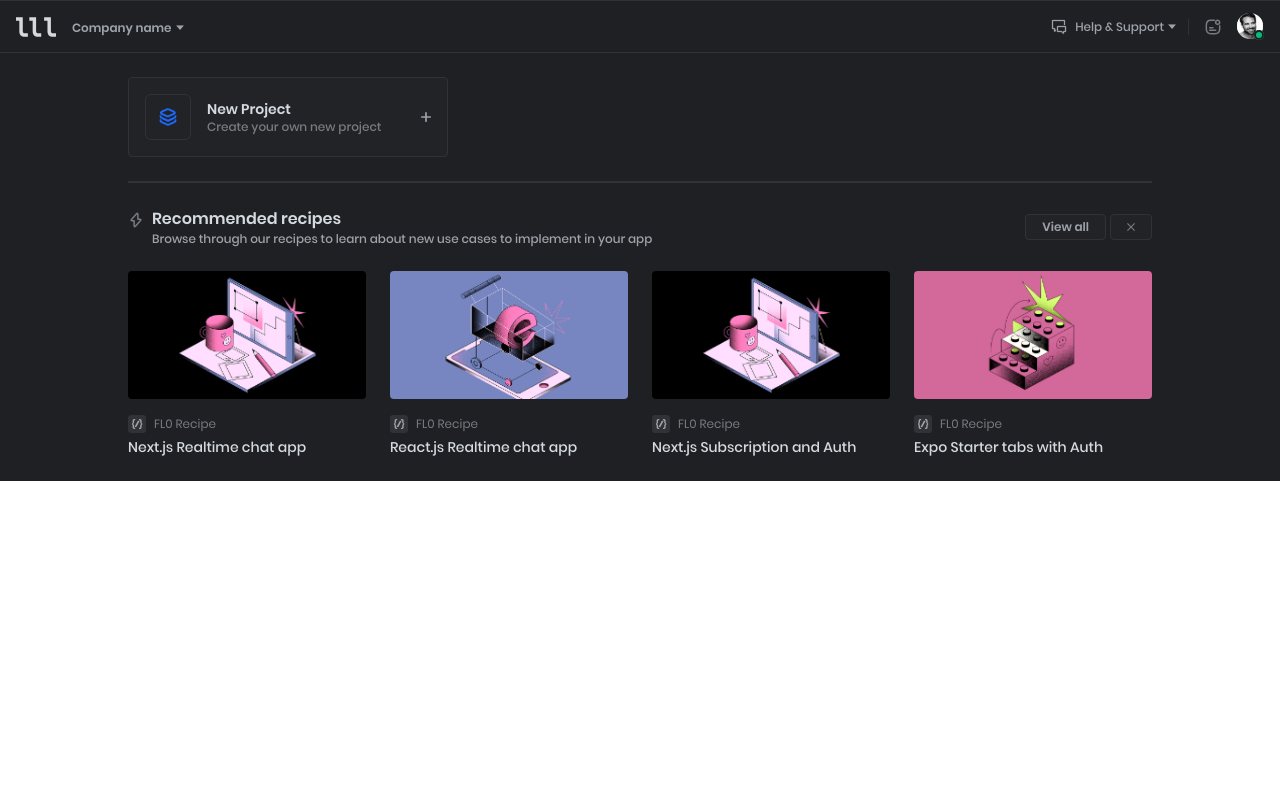
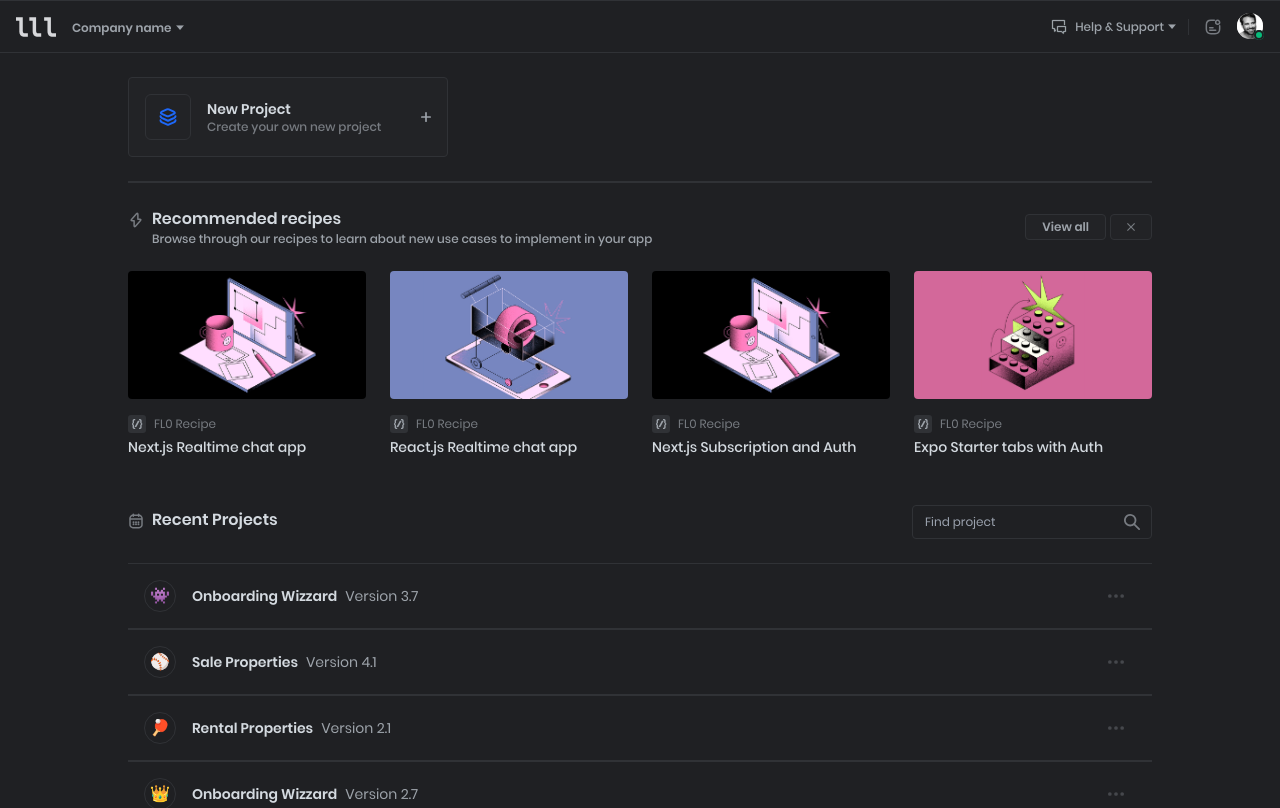
Before and after one commit to itsmetambui/fl0-assessment, a Next.js app: page / in a window 1280 px wide. Shown: the top 808 px of the page. Built offline with nearby package versions, Linux system fonts and the light colour scheme.

Commit message:
feat: add recent projects section

```diff
--- /dev/null
+++ b/components/ProjectCard.tsx
@@ -0,0 +1,107 @@
+import cn from "classnames";
+import { Popover, Transition } from "@headlessui/react";
+import { Fragment } from "react";
+import Image from "next/image";
+import Link from "next/link";
+
+type ProjectCardProps = React.HTMLProps<HTMLDivElement> & {
+  id: string;
+  icon: string;
+  name: string;
+  versions: {
+    number: number;
+    env: string;
+    timestamp: Date;
+  }[];
+};
+
+export default function ProjectCard({
+  id,
+  icon,
+  name,
+  versions,
+  ...divProps
+}: ProjectCardProps) {
+  return (
+    <div
+      {...divProps}
+      className={cn(
+        "flex justify-between items-center p-4 border-t border-b border-dark-lighter",
+        divProps.className
+      )}
+    >
+      <div className="flex items-center justify-between gap-4">
+        <div className="relative flex items-center justify-center w-8 h-8 border rounded-full border-dark-lighter">
+          {icon}
+        </div>
+        <div className="text-sm">
+          <span className="mr-2 font-semibold text-spacegrey-lighter">
+            {name}
+          </span>
+          <span className="font-regular text-spacegrey">{`Version ${versions[0].number}`}</span>
+        </div>
+      </div>
+      <div>
+        <Popover className="relative">
+          <Popover.Button className="inline-flex items-center px-3 py-2 text-base font-medium rounded-md focus:outline-none focus-visible:ring-1 focus-visible:ring-white focus-visible:ring-opacity-75">
+            <Image
+              src="/images/3 Dotts workspace.svg"
+              height={16}
+              width={16}
+              alt="project menu"
+            />
+          </Popover.Button>
+          <Transition
+            as={Fragment}
+            enter="transition ease-out duration-200"
+            enterFrom="opacity-0 translate-y-1"
+            enterTo="opacity-100 translate-y-0"
+            leave="transition ease-in duration-150"
+            leaveFrom="opacity-100 translate-y-0"
+            leaveTo="opacity-0 translate-y-1"
+          >
+            <Popover.Panel className="absolute z-10 p-1 transform -translate-x-full border rounded-md w-72 left-1/2 border-dark-lighter bg-dark-darker">
+              <div className="p-2 overflow-hidden rounded-lg shadow-lg ring-1 ring-black ring-opacity-5 ">
+                <div className="mb-6 text-xs font-medium text-spacegrey">
+                  Versions
+                </div>
+                <div>
+                  {versions.map((v) => (
+                    <Link
+                      key={v.number}
+                      href={`/projects/${id}/versions/${v.number}`}
+                      passHref
+                    >
+                      <div className="flex items-start justify-start gap-6 p-2 my-2 text-sm border rounded-sm cursor-pointer border-dark-lighter">
+                        <div className="basis-12">
+                          <span
+                            className={cn(
+                              "px-1 rounded-sm font-medium uppercase bg-opacity-30",
+                              {
+                                "bg-green-400 text-green-600": v.env === "uta",
+                                " bg-orange-400 text-orange-600":
+                                  v.env === "prod",
+                              }
+                            )}
+                          >
+                            {v.env}
+                          </span>
+                        </div>
+                        <div>
+                          <p className="font-semibold text-spacegrey-lighter">
+                            {name}
+                          </p>
+                          <p className="font-regular text-spacegrey">{`Version ${v.number}`}</p>
+                        </div>
+                      </div>
+                    </Link>
+                  ))}
+                </div>
+              </div>
+            </Popover.Panel>
+          </Transition>
+        </Popover>
+      </div>
+    </div>
+  );
+}
--- a/package.json
+++ b/package.json
@@ -8,6 +8,7 @@
     "lint": "next lint"
   },
   "dependencies": {
+    "@headlessui/react": "^1.4.3",
     "classnames": "^2.3.1",
     "next": "12.0.10",
     "react": "17.0.2",
--- a/pages/index.tsx
+++ b/pages/index.tsx
@@ -5,6 +5,7 @@
 
 import Header from "../components/Header";
 import NewProjectButton from "../components/NewProjectButton";
+import ProjectCard from "../components/ProjectCard";
 import RecipeCard from "../components/RecipeCard";
 
 const Home: NextPage = () => {
@@ -38,6 +39,128 @@
         image: "/images/Mask Group -2.png",
       },
       name: "Expo Starter tabs with Auth",
+    },
+  ];
+
+  const projects = [
+    {
+      id: uuidv4(),
+      icon: "👾",
+      name: "Onboarding Wizzard",
+      versions: [
+        {
+          number: 3.7,
+          env: "uta",
+          timestamp: new Date(),
+        },
+        {
+          number: 3.6,
+          env: "prod",
+          timestamp: new Date(),
+        },
+      ],
+    },
+    {
+      id: uuidv4(),
+      icon: "⚾",
+      name: "Sale Properties",
+      versions: [
+        {
+          number: 4.1,
+          env: "uta",
+          timestamp: new Date(),
+        },
+        {
+          number: 4.0,
+          env: "prod",
+          timestamp: new Date(),
+        },
+      ],
+    },
+    {
+      id: uuidv4(),
+      icon: "🏓",
+      name: "Rental Properties",
+      versions: [
+        {
+          number: 2.1,
+          env: "uta",
+          timestamp: new Date(),
+        },
+        {
+          number: 2.0,
+          env: "prod",
+          timestamp: new Date(),
+        },
+      ],
+    },
+    {
+      id: uuidv4(),
+      icon: "👑",
+      name: "Onboarding Wizzard",
+      versions: [
+        {
+          number: 2.7,
+          env: "uta",
+          timestamp: new Date(),
+        },
+        {
+          number: 2.5,
+          env: "prod",
+          timestamp: new Date(),
+        },
+      ],
+    },
+    {
+      id: uuidv4(),
+      icon: "🏏",
+      name: "Sale Properties",
+      versions: [
+        {
+          number: 5.7,
+          env: "uta",
+          timestamp: new Date(),
+        },
+        {
+          number: 5.5,
+          env: "prod",
+          timestamp: new Date(),
+        },
+      ],
+    },
+    {
+      id: uuidv4(),
+      icon: "🚀",
+      name: "Map Filters",
+      versions: [
+        {
+          number: 1.7,
+          env: "uta",
+          timestamp: new Date(),
+        },
+        {
+          number: 1.0,
+          env: "prod",
+          timestamp: new Date(),
+        },
+      ],
+    },
+    {
+      id: uuidv4(),
+      icon: "🔫",
+      name: "Onboarding Wizzard",
+      versions: [
+        {
+          number: 1.9,
+          env: "uta",
+          timestamp: new Date(),
+        },
+        {
+          number: 1.0,
+          env: "prod",
+          timestamp: new Date(),
+        },
+      ],
     },
   ];
 
@@ -98,6 +221,55 @@
             ))}
           </div>
         </section>
+
+        <section className="py-6">
+          <div className="flex items-center justify-between mb-6">
+            <div className="flex items-start gap-2">
+              <div className="pt-1">
+                <Image
+                  src="/images/vuesax-linear-calendar.svg"
+                  height={16}
+                  width={16}
+                  alt="lightning"
+                />
+              </div>
+              <div>
+                <p className="text-base font-semibold text-spacegrey-lighter">
+                  Recent Projects
+                </p>
+              </div>
+            </div>
+            <label className="relative block">
+              <span className="sr-only">Search</span>
+              <span className="absolute inset-y-0 right-0 flex items-center pr-3">
+                <Image
+                  src="/images/Icon_search.svg"
+                  height={16}
+                  width={16}
+                  alt="lightnign"
+                />
+              </span>
+              <input
+                className="block px-3 py-2 text-xs border rounded w-60 border-dark-lighter bg-dark-darker text-medium focus:outline-none focus:border-dark-lighter focus:ring-dark-lighter focus:ring-1 text-"
+                placeholder="Find project"
+                type="text"
+                name="search"
+              />
+            </label>
+          </div>
+
+          <div>
+            {projects.map(({ id, icon, name, versions }) => (
+              <ProjectCard
+                key={id}
+                id={id}
+                icon={icon}
+                name={name}
+                versions={versions}
+              />
+            ))}
+          </div>
+        </section>
       </main>
     </div>
   );
```
Also changed, not shown: 1 other file (tests, documents, lock files or other folders).
